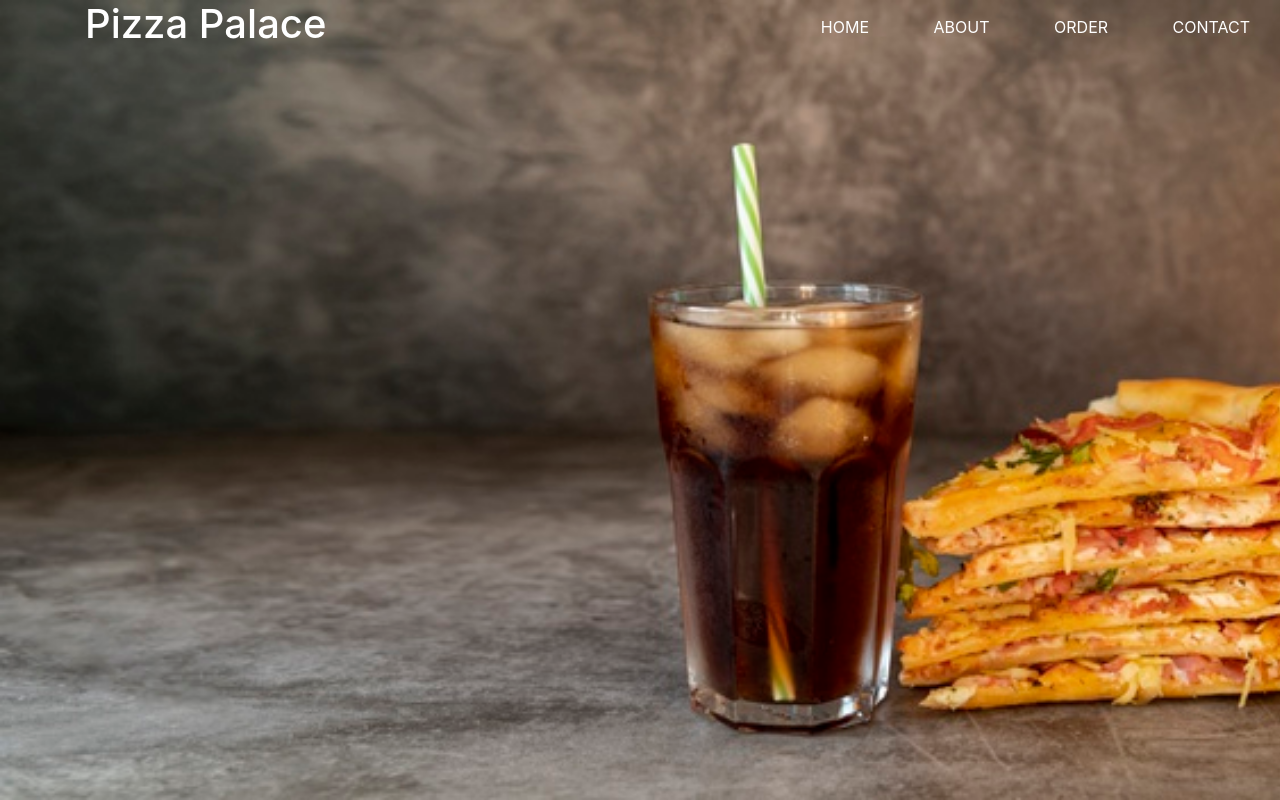
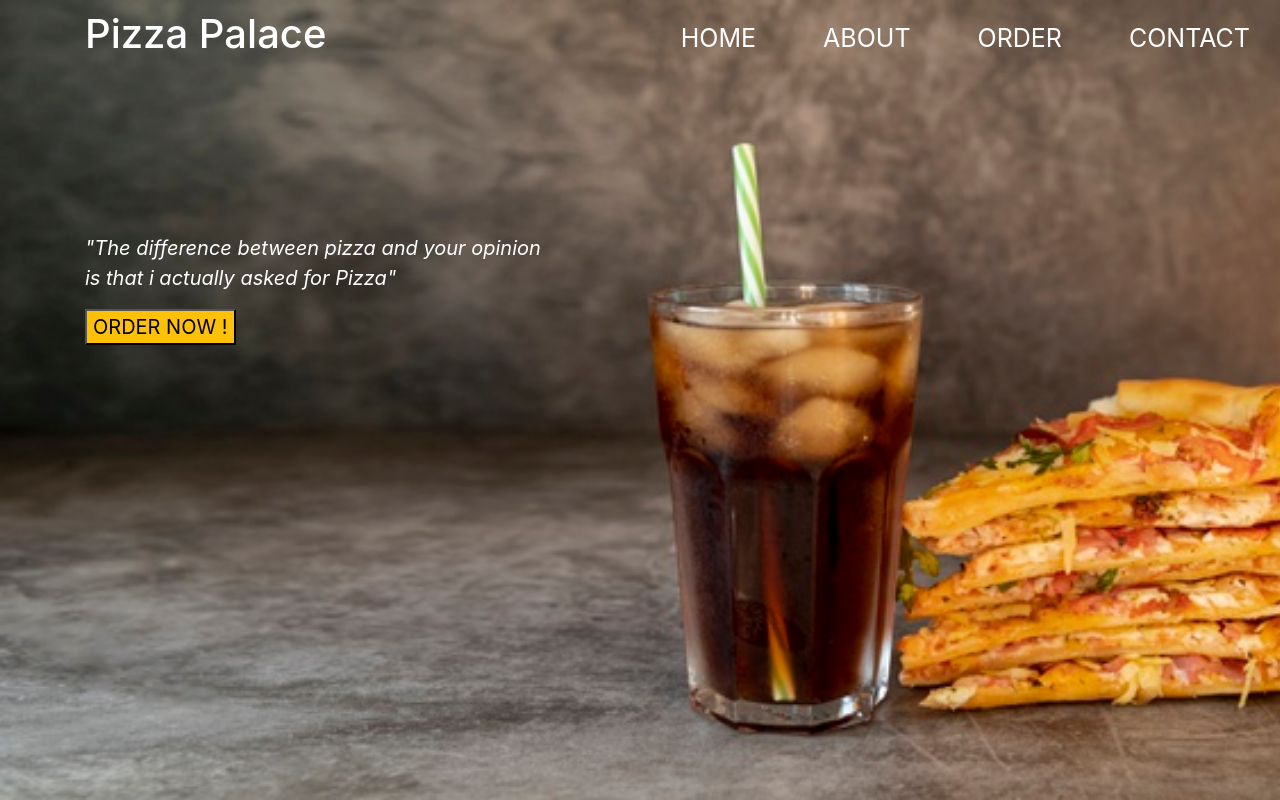
Before and after one commit to mervinkogei/Pizza, a plain HTML site: page index.html in a window 1280 px wide. Drawn offline with Linux system fonts and the light colour scheme.

Commit message:
add the paragraph on the landing page to capture the user's attention

```diff
--- a/css/styles.css
+++ b/css/styles.css
@@ -6,9 +6,10 @@ body{
     width: 100%;
 }
 .float-right{
-    padding-top: 15px;
+    padding-top: 20px;
     text-decoration: none;
     color: white;
+    font-size: 25px;
 }
 nav ul a{
     padding: 30px;
@@ -17,4 +18,12 @@ nav ul a{
 }
 .pizza{
     color: white;
+    padding-top: 10px;
 }
+.quote{
+    color: white;
+    padding-top: 15%;
+    font-size: 20px;
+    font-style: italic;
+
+}
--- a/index.html
+++ b/index.html
@@ -28,6 +28,11 @@
     <div class="home">
             <h1 class="pizza">Pizza Palace</h1>
     </div>
+    <div class="quote">
+        <p> "The difference between pizza and your opinion <br> is that i actually asked for Pizza"</p>
+
+        <button class="bg-warning" id="order">ORDER NOW !</button>
+    </div>
 
     </div>
 
```
